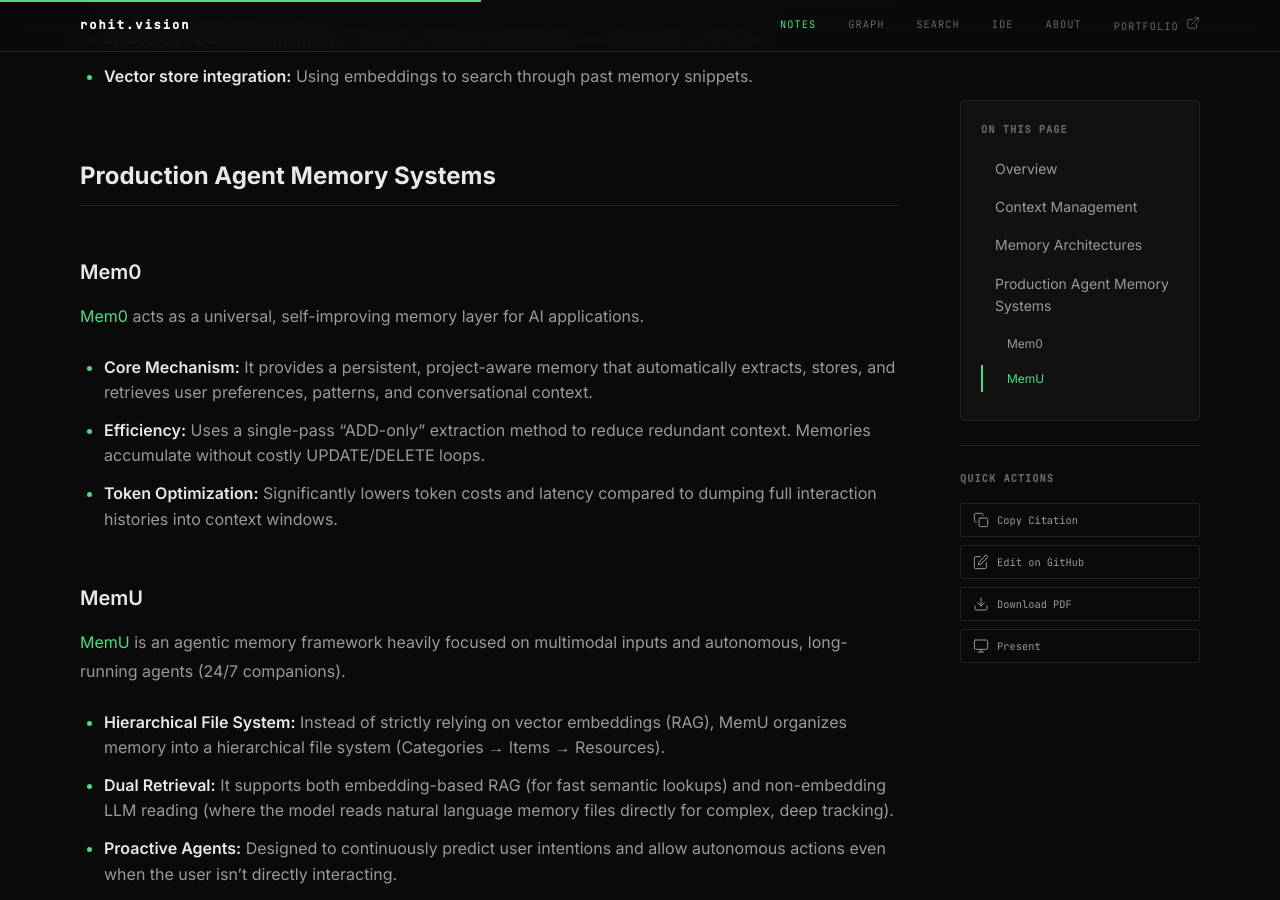
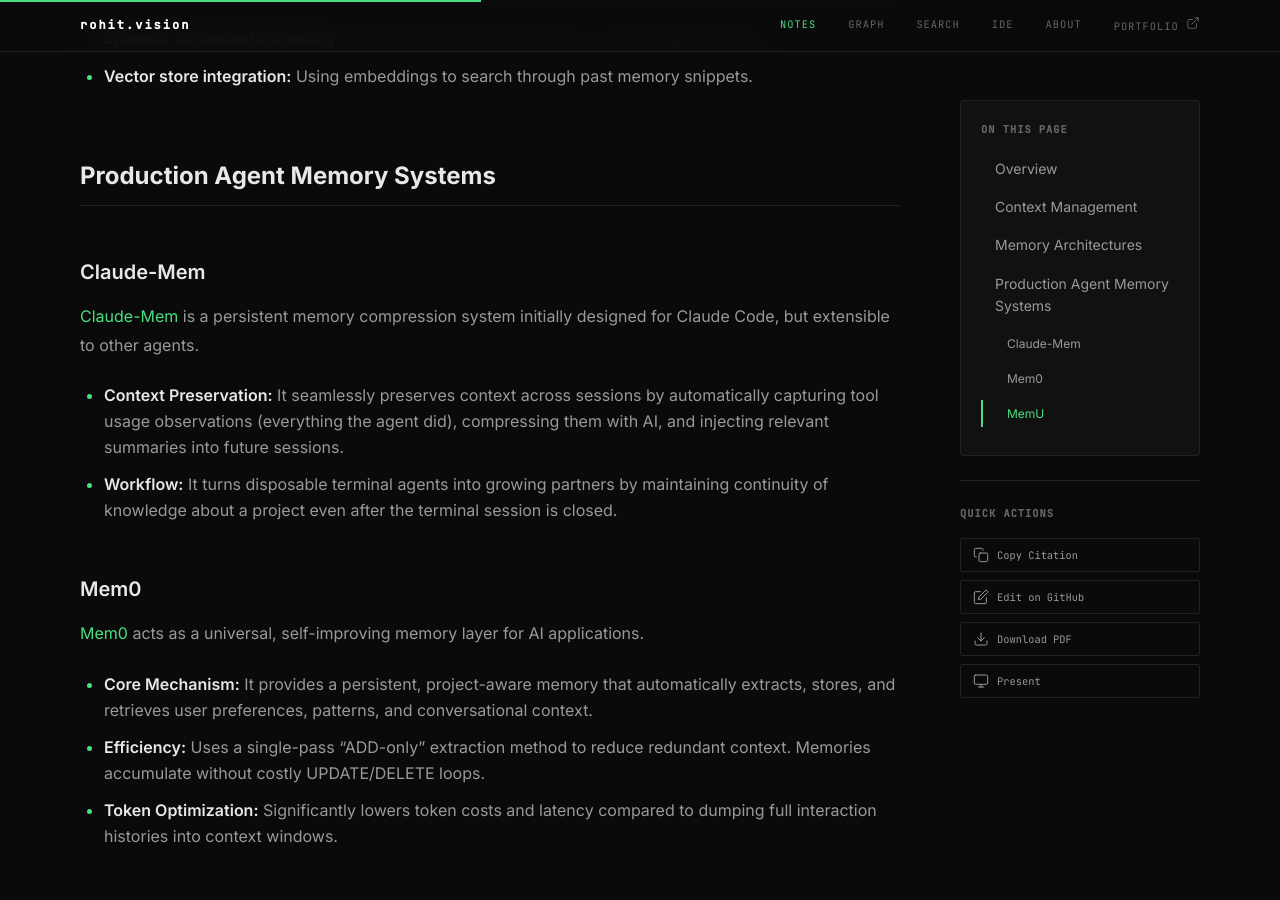
Before and after one commit to rokmr/blogs, a Jekyll site: the page built from _notes/nlp-llms/agents/memory-context.md, in a window 1280 px wide and 900 px high, scrolled down 861 px. Built offline with Jekyll 4.4.1, drawn with Linux system fonts in a browser that asks for light colours; nearby versions of some CDN libraries; some of the changed text lies outside the part shown.

Commit message:
docs: add Function Gemma, Agent Lightning, and Claude-Mem to language models and agents

```diff
--- a/_notes/nlp-llms/agents/memory-context.md
+++ b/_notes/nlp-llms/agents/memory-context.md
@@ -22,6 +22,11 @@
 
 ## Production Agent Memory Systems
 
+### Claude-Mem
+[Claude-Mem](https://github.com/thedotmack/claude-mem) is a persistent memory compression system initially designed for Claude Code, but extensible to other agents.
+- **Context Preservation:** It seamlessly preserves context across sessions by automatically capturing tool usage observations (everything the agent did), compressing them with AI, and injecting relevant summaries into future sessions.
+- **Workflow:** It turns disposable terminal agents into growing partners by maintaining continuity of knowledge about a project even after the terminal session is closed.
+
 ### Mem0
 [Mem0](https://github.com/mem0ai/mem0) acts as a universal, self-improving memory layer for AI applications.
 - **Core Mechanism:** It provides a persistent, project-aware memory that automatically extracts, stores, and retrieves user preferences, patterns, and conversational context.
```
Also changed, not shown: _notes/nlp-llms/agents/agent-lightning.md (added, +22 -0 lines), _notes/nlp-llms/language-models/function-gemma.md (added, +20 -0 lines).
